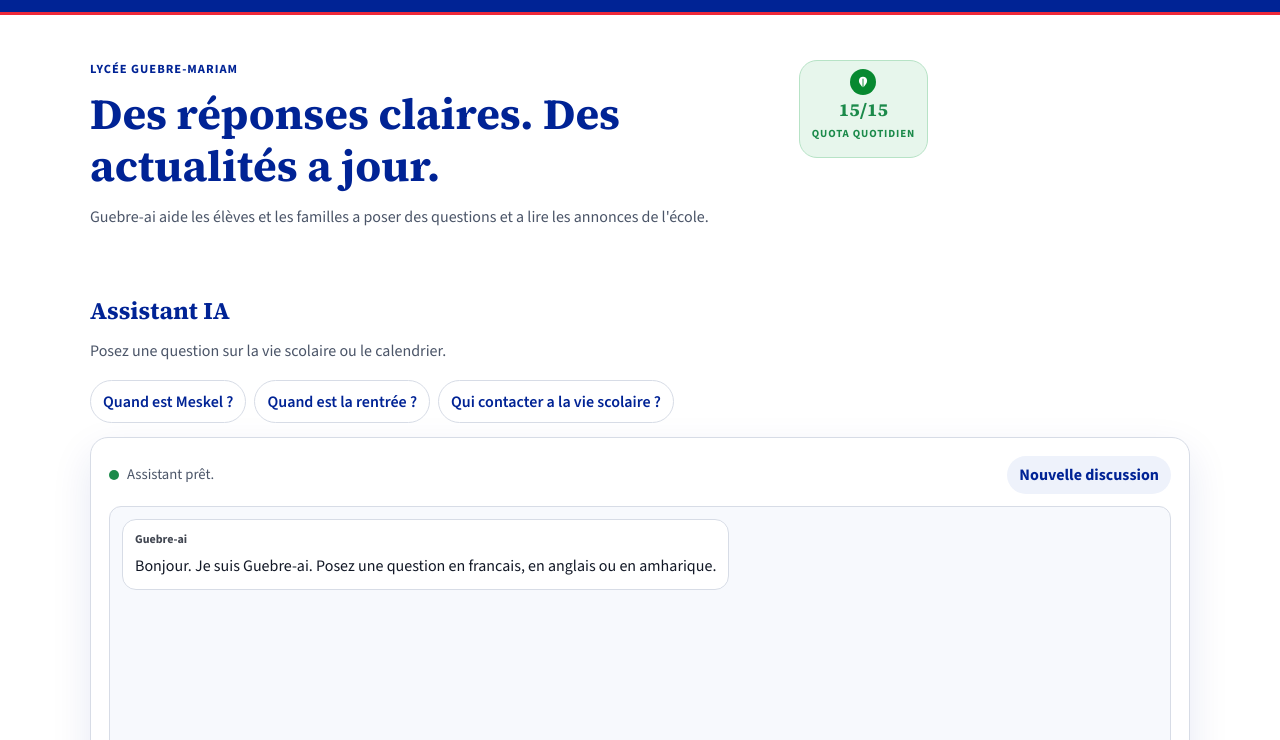
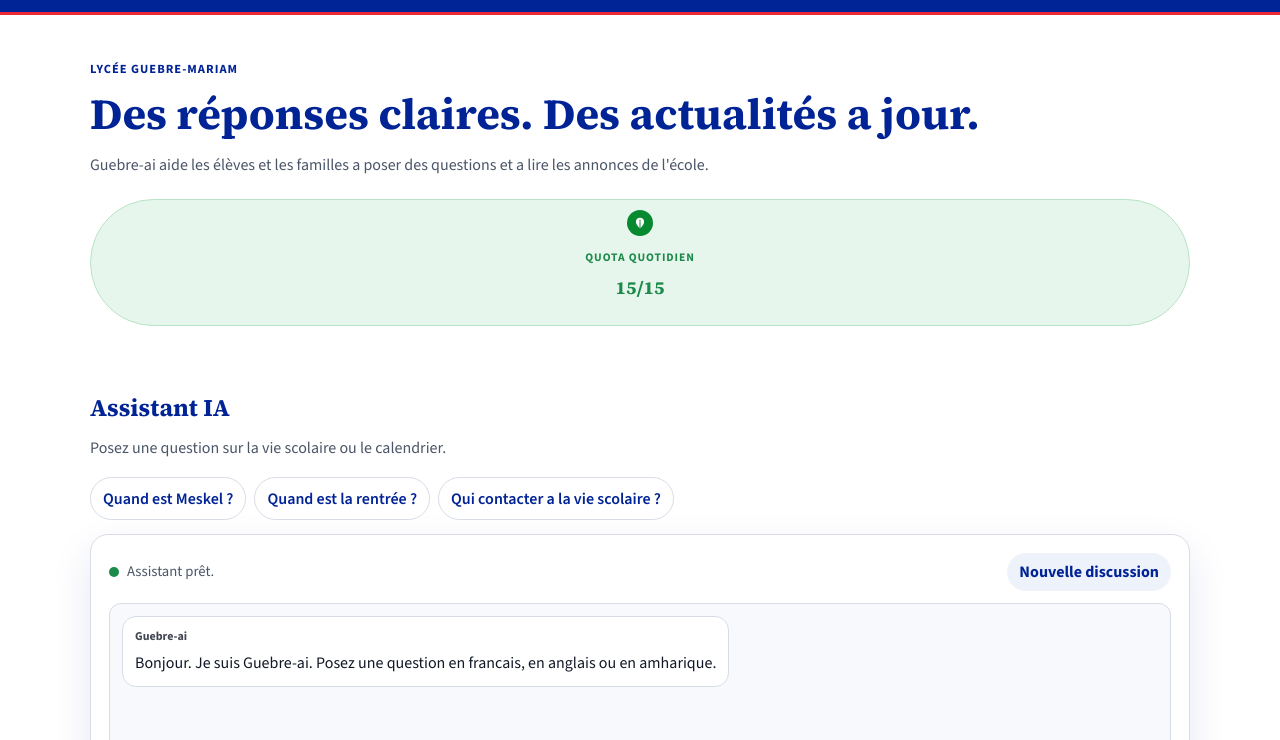
Before and after one commit to aarondanieltesfaye-crypto/Guebre-ai, a website: page index.html in a window 1280 px wide. Shown: the part 60-800 px from the top of the page. Drawn offline with nearby package versions, Linux system fonts and the light colour scheme.

Commit message:
Placer le quota en ovale long sous le texte d'accueil

```diff
--- a/index.html
+++ b/index.html
@@ -53,12 +53,10 @@
   </header>
   <main id="main">
     <section class="hero" id="top">
-      <div class="container hero-grid">
-        <div>
-          <p class="eyebrow" data-i18n="eyebrow">Lycée Guebre-Mariam</p>
-          <h1 data-i18n="heroTitle">Des réponses claires. Des actualités à jour.</h1>
-          <p class="lede" data-i18n="heroLede">Guebre-ai aide les élèves et les familles à poser des questions et à lire les annonces de l'école.</p>
-        </div>
+      <div class="container">
+        <p class="eyebrow" data-i18n="eyebrow">Lycée Guebre-Mariam</p>
+        <h1 data-i18n="heroTitle">Des réponses claires. Des actualités à jour.</h1>
+        <p class="lede" data-i18n="heroLede">Guebre-ai aide les élèves et les familles à poser des questions et à lire les annonces de l'école.</p>
         <aside class="usage-card" aria-live="polite">
           <span class="usage-leaf" aria-hidden="true">
             <svg viewBox="0 0 24 24" fill="none">
@@ -66,8 +64,8 @@
               <path d="M12 21V7" stroke="#078930" stroke-width="1.6" stroke-linecap="round"/>
             </svg>
           </span>
+          <p class="usage-kicker" data-i18n="usageKicker">Quota</p>
           <p class="usage-count"><span id="usage-left">15</span>/<span id="usage-max">15</span></p>
-          <p class="usage-kicker" data-i18n="usageKicker">Quota</p>
           <div class="usage-track" aria-hidden="true"><span id="usage-fill" class="usage-fill"></span></div>
           <p class="usage-en" id="usage-en"></p>
           <p class="usage-fr" id="usage-fr"></p>
--- a/theme-ui.css
+++ b/theme-ui.css
@@ -1,14 +1,17 @@
-.hero-grid { align-items: start; }
+.hero-grid {
+  display: block;
+}
 .usage-card {
-  align-self: start;
   display: flex;
-  flex-wrap: wrap;
+  flex-wrap: nowrap;
   align-items: center;
-  gap: 6px 10px;
-  padding: 8px 12px;
-  width: max-content;
+  gap: 12px;
+  width: 100%;
   max-width: 100%;
+  margin: 22px 0 0;
+  padding: 10px 18px;
   min-height: 0;
+  border-radius: 999px;
   background: #e7f6ec;
   border: 1px solid #b7e3c6;
   box-shadow: none;
@@ -20,6 +23,7 @@ html[data-mode="dark"] .usage-card {
 .usage-leaf {
   width: 26px;
   height: 26px;
+  flex: 0 0 26px;
   border-radius: 50%;
   display: grid;
   place-items: center;
@@ -31,18 +35,23 @@ html[data-mode="dark"] .usage-card {
   margin: 0;
   font-size: 1.15rem;
   line-height: 1;
+  white-space: nowrap;
 }
 .usage-kicker {
   margin: 0;
-  font-size: 0.68rem;
+  font-size: 0.72rem;
   letter-spacing: 0.08em;
+  white-space: nowrap;
 }
 .usage-track {
-  flex: 1 0 100%;
-  height: 5px;
+  flex: 1 1 auto;
+  height: 6px;
   margin: 0;
 }
 .usage-en, .usage-fr { display: none !important; }
 .about-card p { margin: 0 0 12px; }
 .about-card ul { margin: 0 0 12px; padding-left: 1.15rem; color: var(--ink); }
 .about-card li { margin: 0 0 8px; }
+@media (max-width: 800px) {
+  .usage-kicker { display: none; }
+}
```
